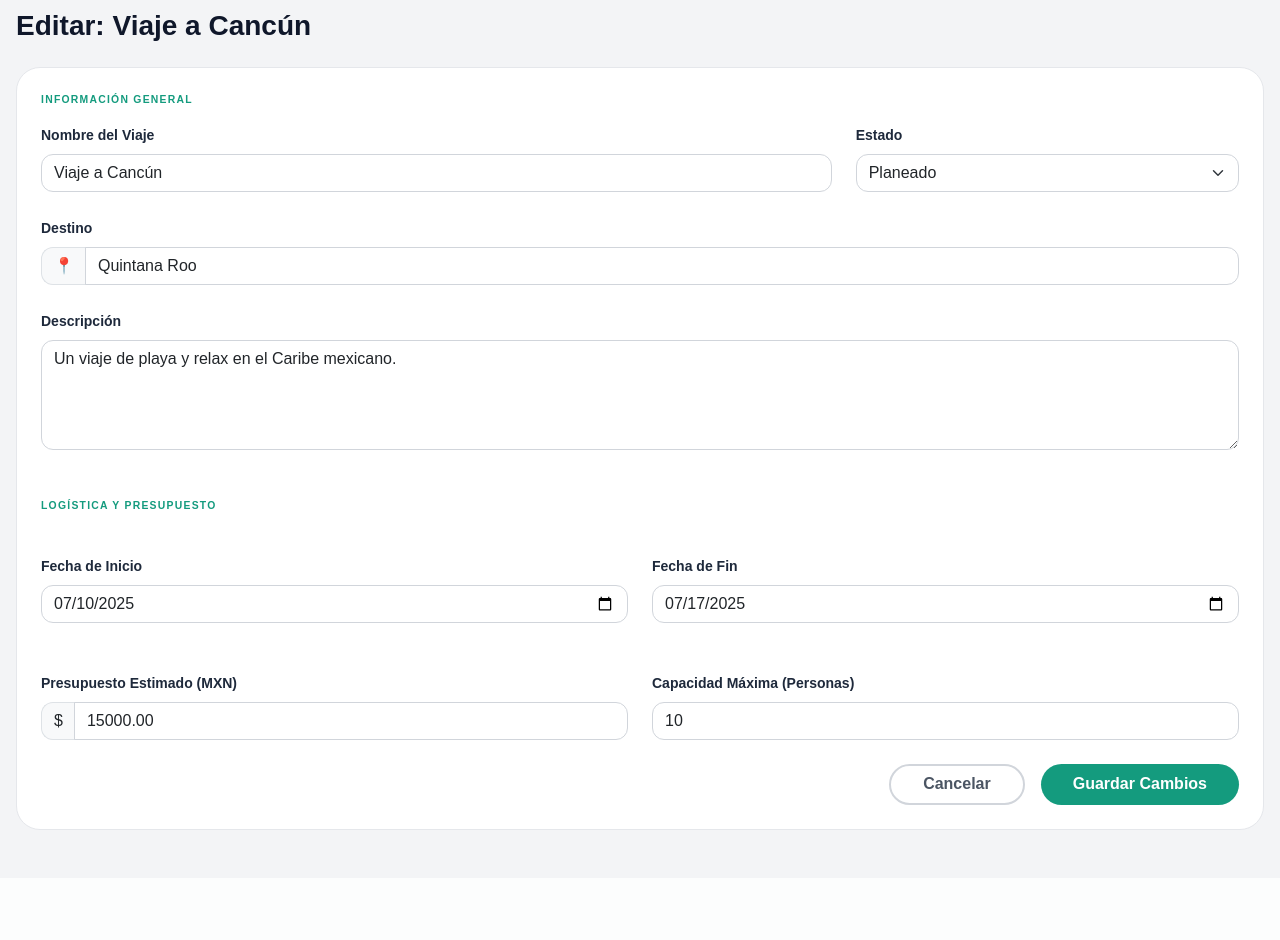
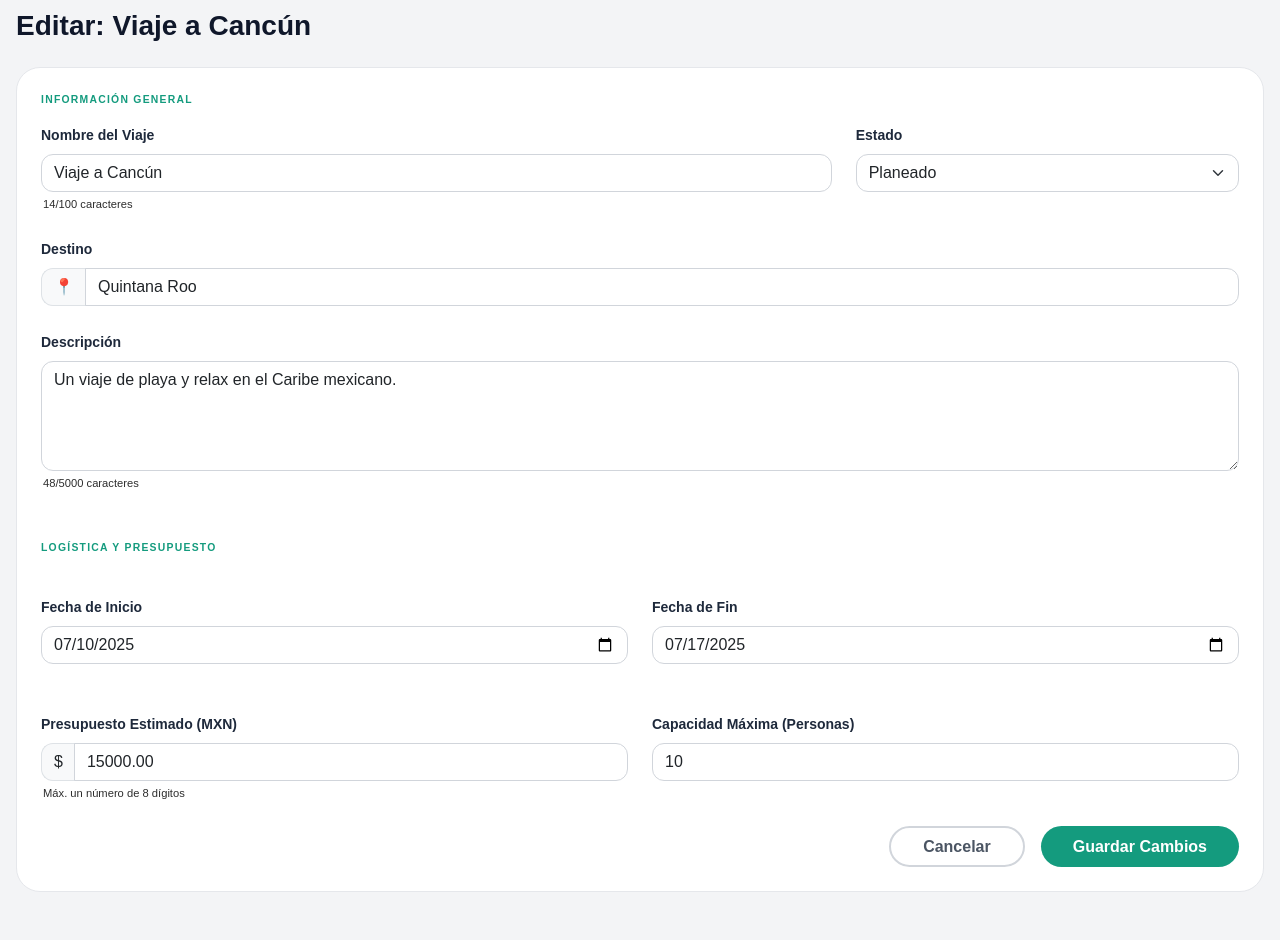
Before and after one commit to HecRod56/Faro-del-viajero, a Django app: page /viajes/editar/1/ in a window 1280 px wide. Shown: the part 152-1092 px from the top of the page. Before the commit the page ends 982 px from the top, so only its background shows below. Run offline with Django 5.2, Linux system fonts and the light colour scheme; data comes from the database, SQL or seed files in the repository.

Commit message:
[VIEW] Validaciones en editar_viaje

```diff
--- a/apps/gestion_viajes/templates/gestion_viajes/editar_viaje.html
+++ b/apps/gestion_viajes/templates/gestion_viajes/editar_viaje.html
@@ -29,32 +29,37 @@
                     <div class="row g-4">
                         <div class="col-12 col-md-8">
                             <label class="fw-bold mb-2">Nombre del Viaje</label>
-                                <input type="text" name="nombre" class="form-control input-field"
-                                       value="{{ viaje.nombre }}" required>
+                            <input id="editar-nombre" type="text" name="nombre" class="form-control input-field" maxlength="100" style="transition: border-color 0.3s;" value="{{ viaje.nombre }}" required>
+                            <small id="nombre-help" class="txt-muted" style="font-size: 0.7rem; display: block; margin-top: 4px; padding-left: 2px; transition: color 0.3s;">0/100 caracteres</small>
                         </div>
 
                         <div class="col-12 col-md-4">
                             <label class="fw-bold mb-2">Estado</label>
                             <select name="estado" class="form-select input-field">
-                                    <option value="planeado" {% if viaje.estado == 'planeado' %}selected{% endif %}>Planeado</option>
-                                    <option value="en curso" {% if viaje.estado == 'en curso' %}selected{% endif %}>En curso</option>
-                                    <option value="finalizado" {% if viaje.estado == 'finalizado' %}selected{% endif %}>Finalizado</option>
+                                <option value="planeado" {% if estado_planeado %}selected{% endif %}>Planeado</option>
+                                <option value="en curso" {% if estado_en_curso %}selected{% endif %}>En curso</option>
+                                <option value="finalizado" {% if estado_finalizado %}selected{% endif %}>Finalizado</option>
                             </select>
                         </div>
 
                         <div class="col-12">
                             <label class="fw-bold mb-2">Destino</label>
                             <div class="input-group">
-                                    <span class="input-group-text bg-light border-end-0" style="border-radius: 0.75rem 0 0 0.75rem;">📍</span>
+                                <span class="input-group-text bg-light border-end-0"
+                                    style="border-radius: 0.75rem 0 0 0.75rem;">📍</span>
                                 <input type="text" name="destino" class="form-control input-field"
-                                           style="border-radius: 0 0.75rem 0.75rem 0;"
-                                           value="{{ viaje.destino }}" required>
+                                    style="border-radius: 0 0.75rem 0.75rem 0;" value="{{ viaje.destino }}" required>
                             </div>
                         </div>
 
                         <div class="col-12">
                             <label class="fw-bold mb-2">Descripción</label>
-                                <textarea name="descripcion" class="form-control input-field" rows="4">{{ viaje.descripcion }}</textarea>
+                            <textarea id="editar-descripcion" name="descripcion" class="form-control input-field"
+                                rows="4" maxlength="5000"
+                                style="transition: border-color 0.3s;">{{ viaje.descripcion }}</textarea>
+                            <small id="descripcion-help" class="txt-muted"
+                                style="font-size: 0.7rem; display: block; margin-top: 4px; padding-left: 2px; transition: color 0.3s;">0/5000
+                                caracteres</small>
                         </div>
 
                         <p class="section-label mt-5">Logística y Presupuesto</p>
@@ -79,12 +84,17 @@
 
                         <div class="col-12 col-md-6">
                             <label class="fw-bold mb-2">Presupuesto Estimado (MXN)</label>
-                                <div class="input-group">
-                                    <span class="input-group-text bg-light border-end-0" style="border-radius: 0.75rem 0 0 0.75rem;">$</span>
-                                    <input type="number" name="presupuesto_estimado" step="0.01" class="form-control input-field"
+                            <div id="presupuesto-container" class="input-group" style="transition: border-color 0.3s;">
+                                <span id="presupuesto-simbolo" class="input-group-text bg-light border-end-0"
+                                    style="border-radius: 0.75rem 0 0 0.75rem; transition: color 0.3s, background-color 0.3s;">$</span>
+                                <input id="editar-presupuesto" type="number" name="presupuesto_estimado" step="0.01"
+                                    max="100000000" class="form-control input-field"
                                     style="border-radius: 0 0.75rem 0.75rem 0;"
                                     value="{{ viaje.presupuesto_estimado|stringformat:'.2f' }}">
                             </div>
+                            <small id="presupuesto-help" class="txt-muted"
+                                style="font-size: 0.7rem; display: block; margin-top: 4px; padding-left: 2px; transition: color 0.3s;">Máx.
+                                un número de 8 dígitos</small>
                         </div>
 
                         <div class="col-12 col-md-6">
@@ -94,7 +104,8 @@
                         </div>
 
                         <div class="col-12 d-flex justify-content-end gap-3 mt-4">
-                                <a href="{% url 'gestion_viajes:p_detalle_viaje' viaje.id %}" class="btn-cancel">Cancelar</a>
+                            <a href="{% url 'gestion_viajes:p_detalle_viaje' viaje.id %}"
+                                class="btn-cancel">Cancelar</a>
                             <button type="submit" class="btn-save">Guardar Cambios</button>
                         </div>
                     </div>
@@ -151,6 +162,87 @@
 
     fechaInicio.addEventListener("change", validarFechas);
     fechaFin.addEventListener("change", validarFechas);
+
+    // Validación en tiempo real: Nombre del viaje (máx. 100 chars)
+    const nombreInput = document.getElementById('editar-nombre');
+    const nombreHelp = document.getElementById('nombre-help');
+
+    if (nombreInput && nombreHelp) {
+        nombreHelp.textContent = `${nombreInput.value.length}/100 caracteres`;
+
+        nombreInput.addEventListener('input', function () {
+            const length = this.value.length;
+            nombreHelp.textContent = `${length}/100 caracteres`;
+
+            if (length >= 100) {
+                nombreHelp.style.color = '#EF4444';
+                nombreHelp.style.fontWeight = 'bold';
+                this.style.borderColor = '#EF4444';
+                this.style.boxShadow = '0 0 0 2px rgba(239, 68, 68, 0.2)';
+            } else {
+                nombreHelp.style.color = '';
+                nombreHelp.style.fontWeight = 'normal';
+                this.style.borderColor = '';
+                this.style.boxShadow = '';
+            }
+        });
+    }
+
+    // Validación en tiempo real: Descripción (máx. 1000 chars)
+    const descripcionInput = document.getElementById('editar-descripcion');
+    const descripcionHelp = document.getElementById('descripcion-help');
+
+    if (descripcionInput && descripcionHelp) {
+        // Inicializar contador con el valor actual al cargar la página
+        descripcionHelp.textContent = `${descripcionInput.value.length}/5000 caracteres`;
+
+        descripcionInput.addEventListener('input', function () {
+            const length = this.value.length;
+            descripcionHelp.textContent = `${length}/5000 caracteres`;
+
+            if (length >= 5000) {
+                descripcionHelp.style.color = '#EF4444';
+                descripcionHelp.style.fontWeight = 'bold';
+                this.style.borderColor = '#EF4444';
+                this.style.boxShadow = '0 0 0 2px rgba(239, 68, 68, 0.2)';
+            } else {
+                descripcionHelp.style.color = '';
+                descripcionHelp.style.fontWeight = 'normal';
+                this.style.borderColor = '';
+                this.style.boxShadow = '';
+            }
+        });
+    }
+
+    // Validación en tiempo real: Presupuesto (máx. 10^8)
+    const presupuestoInput = document.getElementById('editar-presupuesto');
+    const presupuestoHelp = document.getElementById('presupuesto-help');
+    const presupuestoSimbolo = document.getElementById('presupuesto-simbolo');
+    const presupuestoContainer = document.getElementById('presupuesto-container');
+
+    if (presupuestoInput && presupuestoHelp && presupuestoContainer) {
+        presupuestoInput.addEventListener('input', function () {
+            const value = parseFloat(this.value) || 0;
+
+            if (value >= 100000000) {
+                presupuestoHelp.textContent = '¡Límite máximo alcanzado!';
+                presupuestoHelp.style.color = '#EF4444';
+                presupuestoHelp.style.fontWeight = 'bold';
+                presupuestoContainer.style.borderColor = '#EF4444';
+                presupuestoContainer.style.boxShadow = '0 0 0 2px rgba(239, 68, 68, 0.2)';
+                presupuestoSimbolo.style.color = '#EF4444';
+                presupuestoSimbolo.style.backgroundColor = '#FEF2F2';
+            } else {
+                presupuestoHelp.textContent = 'Máx. un número de 8 dígitos';
+                presupuestoHelp.style.color = '';
+                presupuestoHelp.style.fontWeight = 'normal';
+                presupuestoContainer.style.borderColor = '';
+                presupuestoContainer.style.boxShadow = '';
+                presupuestoSimbolo.style.color = '';
+                presupuestoSimbolo.style.backgroundColor = '';
+            }
+        });
+    }
 </script>
 
 {% endblock %}
--- a/apps/gestion_viajes/views.py
+++ b/apps/gestion_viajes/views.py
@@ -205,7 +205,12 @@ def pagina_editar_viaje(request, viaje_id):
         return redirect('gestion_viajes:p_detalle_viaje', viaje_id=viaje.id)
 
     # Si es GET, enviamos el objeto 'viaje' para rellenar los inputs
-    return render(request, 'gestion_viajes/editar_viaje.html', {'viaje': viaje})
+    return render(request, 'gestion_viajes/editar_viaje.html', {
+        'viaje': viaje,
+        'estado_planeado': viaje.estado == 'planeado',
+        'estado_en_curso': viaje.estado == 'en curso',
+        'estado_finalizado': viaje.estado == 'finalizado',
+    })
 
 # 7. Vista para ELIMINAR un viaje
 def eliminar_viaje(request, viaje_id):
```
Lines whose indentation alone changed are shown as unchanged.
